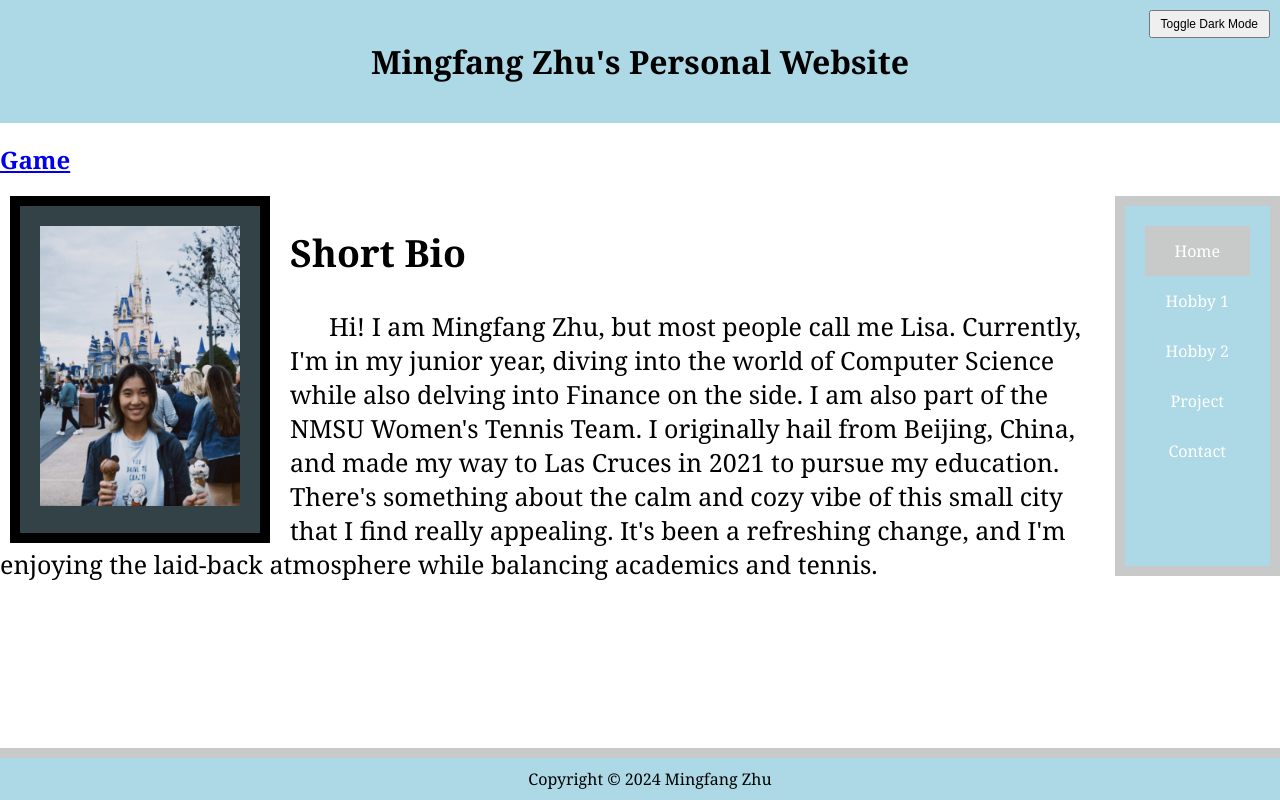
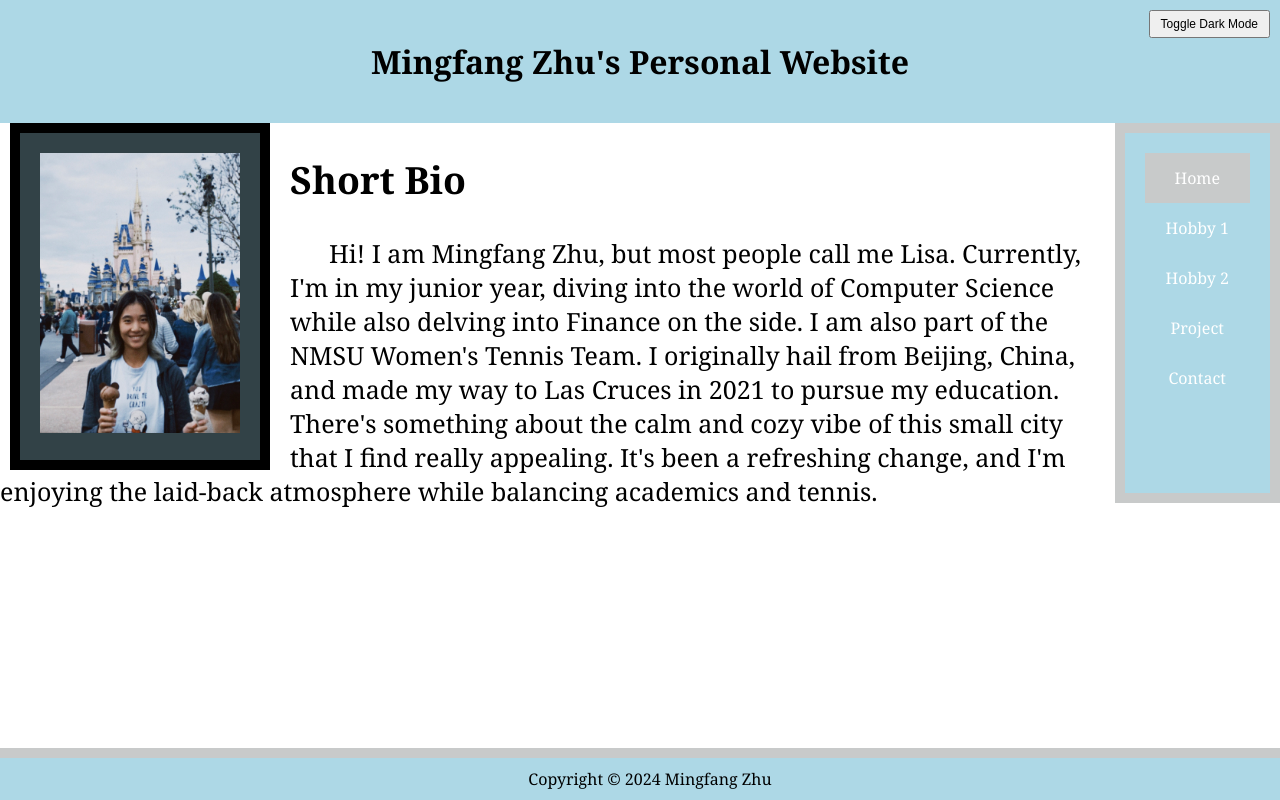
Before and after one commit to lisazhuuu/CS382, a plain HTML site: page index.html in a window 1280 px wide. Drawn offline with Linux system fonts and the light colour scheme.

Commit message:
Update index.html

```diff
--- a/index.html
+++ b/index.html
@@ -9,7 +9,6 @@
 <body>
     <!-- Header that on the top (Same for all the pages) -->
     <h1 id="myHeader">Mingfang Zhu's Personal Website</h1>
-   <h2> <a href="./Multi-Game/">Game</a></h2>
     <!-- The class Bio contains all the contents -->
     <div class="Bio">
 
```
